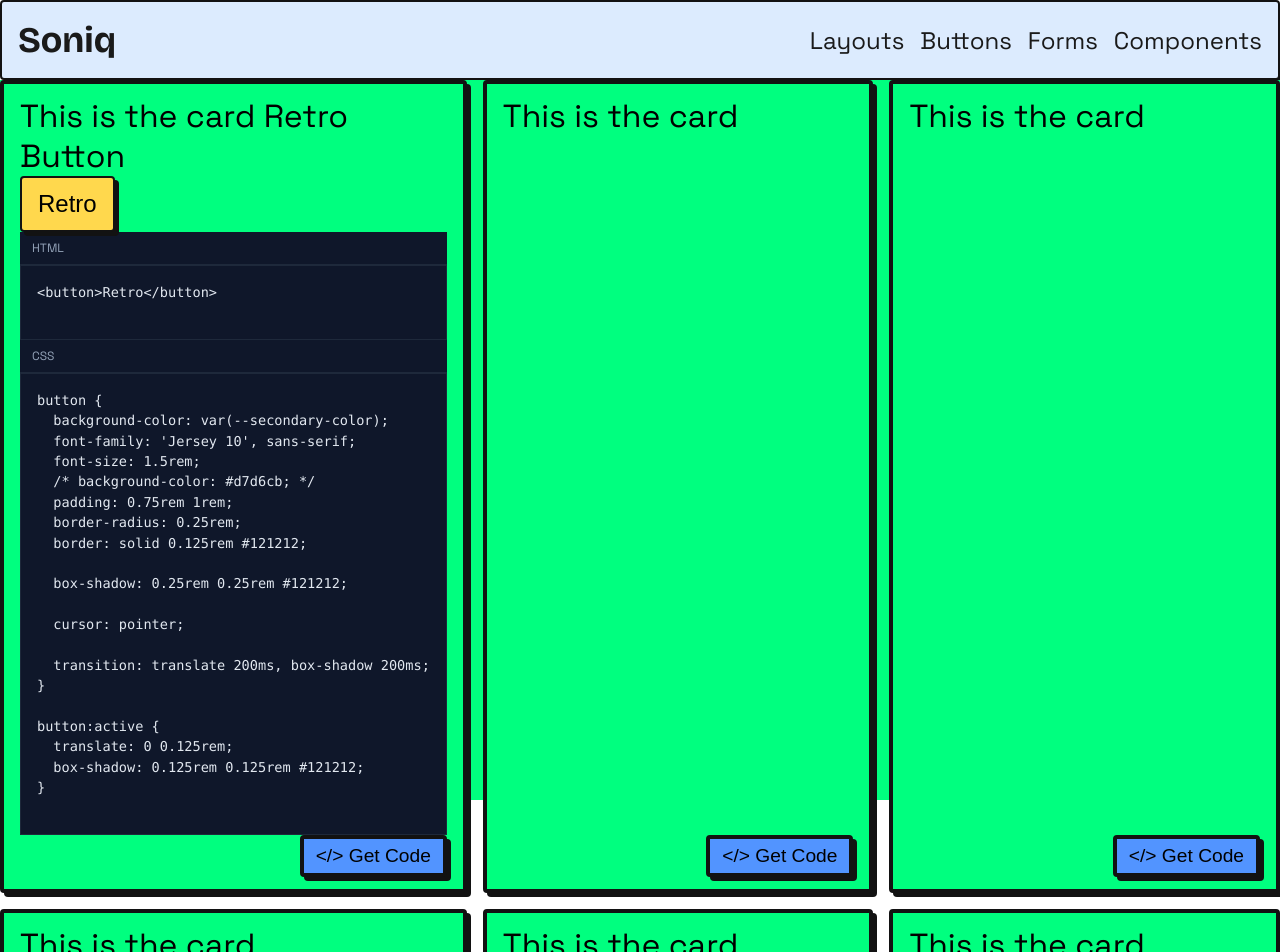
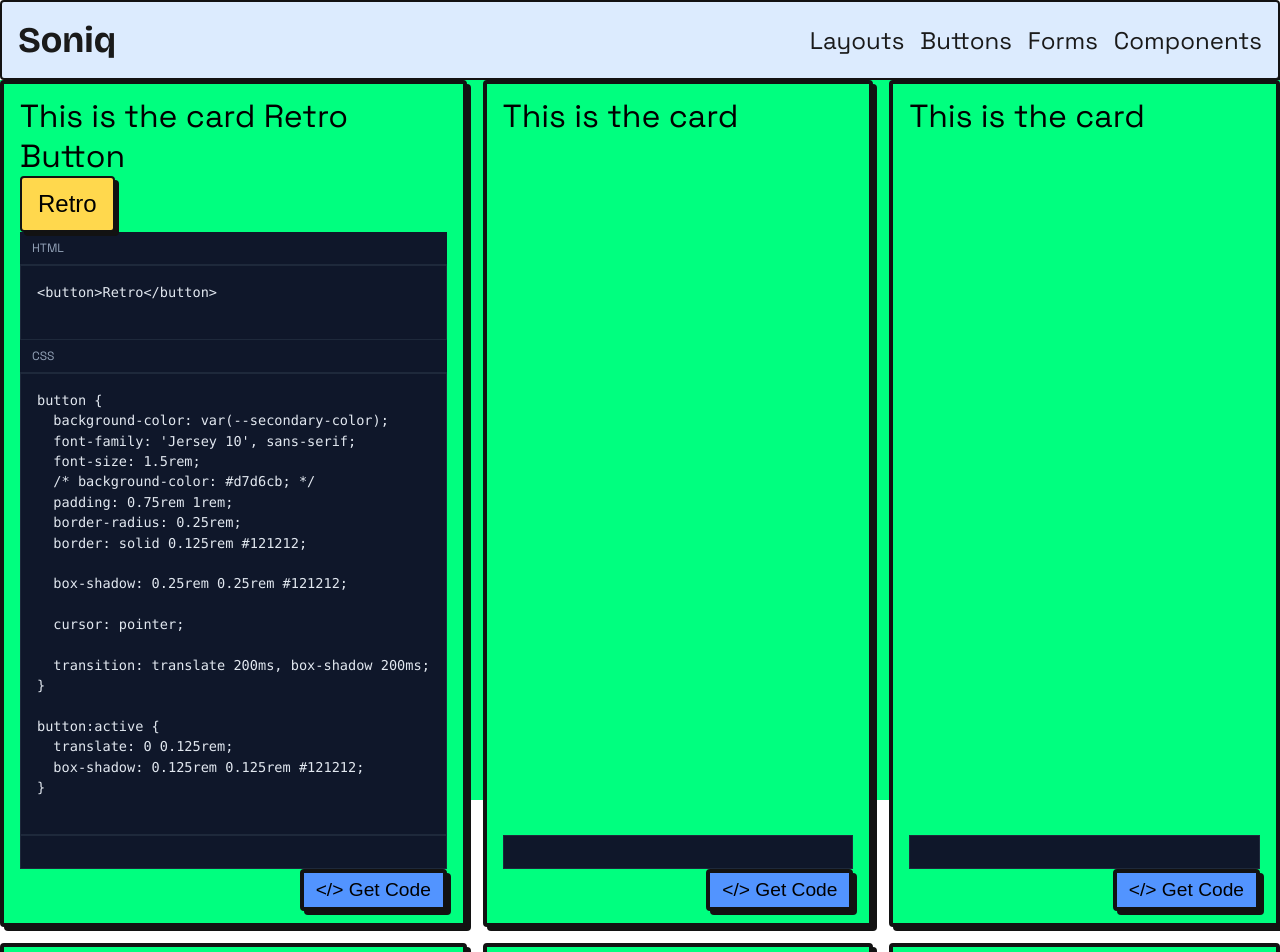
Before and after one commit to yusef-codes10/soniq, a Vue app: page /buttons in a window 1280 px wide. Shown: the top 952 px of the page. Built offline with nearby package versions, Linux system fonts and the light colour scheme.

Commit message:
cleaning the cardComponent and using named slot for the code

```diff
--- a/src/components/ui/CardComponent.vue
+++ b/src/components/ui/CardComponent.vue
@@ -13,6 +13,9 @@ defineProps({
     This is the card {{ title }}
     <div class="card-content">
       <slot></slot>
+    </div>
+    <div class="code">
+      <slot name="code" />
     </div>
     <button class="border">&lt;/&gt; Get Code</button>
   </div>
```
